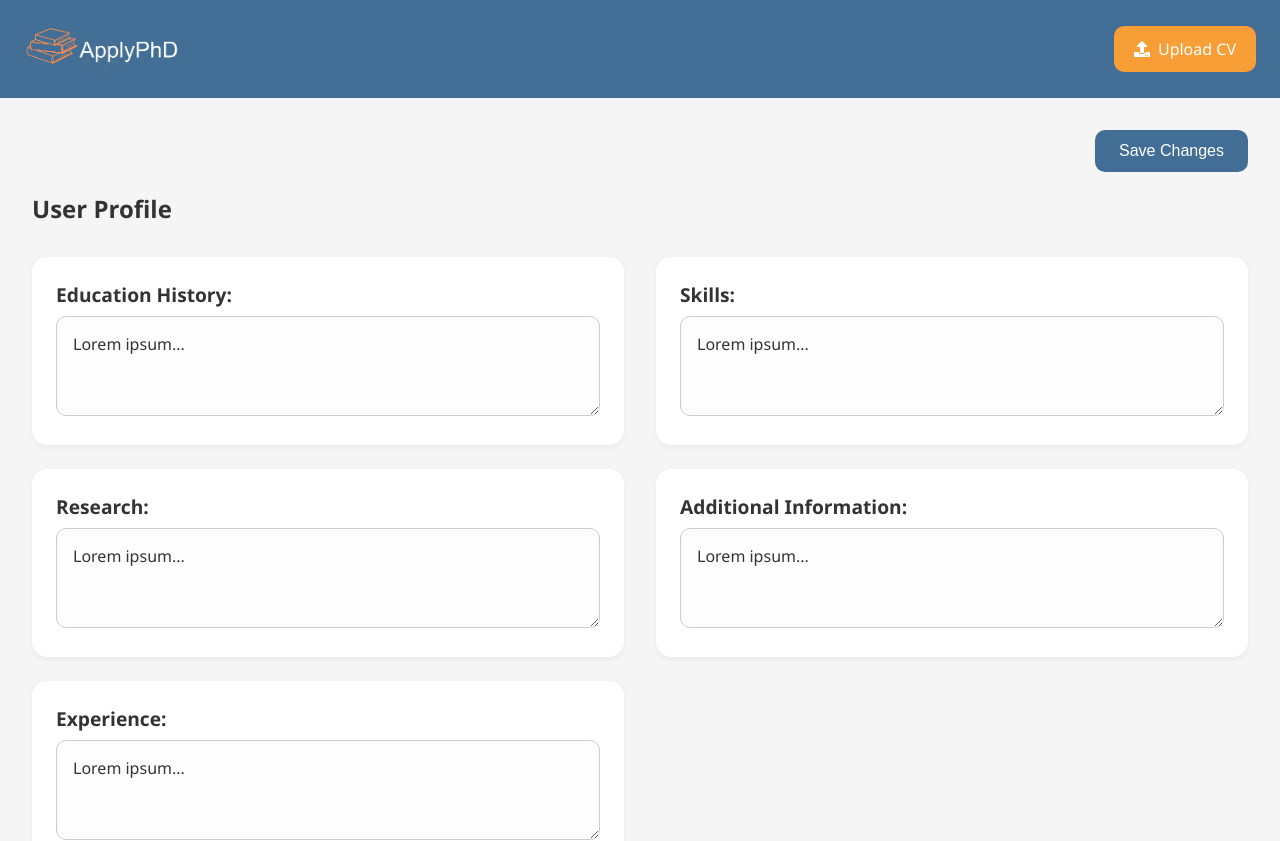
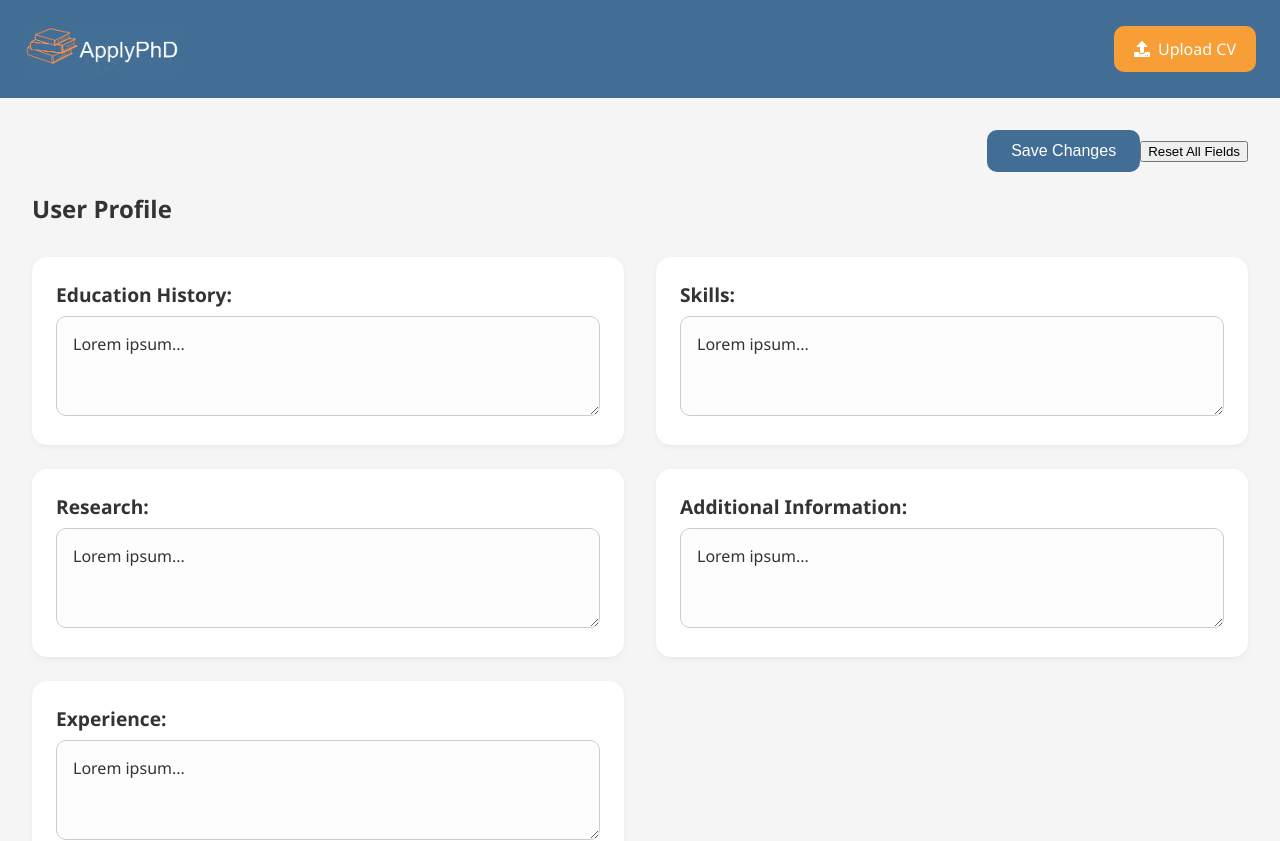
Before and after one commit to jtmajernik/apply_phd, a React (Create React App) app: page /profile in a window 1280 px wide. Shown: the top 841 px of the page. Built offline with nearby package versions, Linux system fonts and the light colour scheme; no server answers.

Commit message:
clear user profile button

```diff
--- a/src/pages/UserProfile.js
+++ b/src/pages/UserProfile.js
@@ -36,6 +36,19 @@ function UserProfile() {
 
     setShowSaveMessage(true);
     setTimeout(() => setShowSaveMessage(false), 2500);
+  };
+
+  const handleResetFields = () => {
+    setEducation("");
+    setResearch("");
+    setExperience("");
+    setSkills("");
+    setAdditional("");
+    localStorage.removeItem("profile_education");
+    localStorage.removeItem("profile_research");
+    localStorage.removeItem("profile_experience");
+    localStorage.removeItem("profile_skills");
+    localStorage.removeItem("profile_additional");
   };
 
   const handleFileUpload = async (e) => {
@@ -156,6 +169,9 @@ function UserProfile() {
             <button className="save-btn" onClick={handleSave}>
               Save Changes
             </button>
+            <button className="reset-btn" onClick={handleResetFields}>
+              Reset All Fields
+            </button>
             <p className={`save-message ${showSaveMessage ? "visible" : "hidden"}`}>
               Changes saved!
             </p>
```
